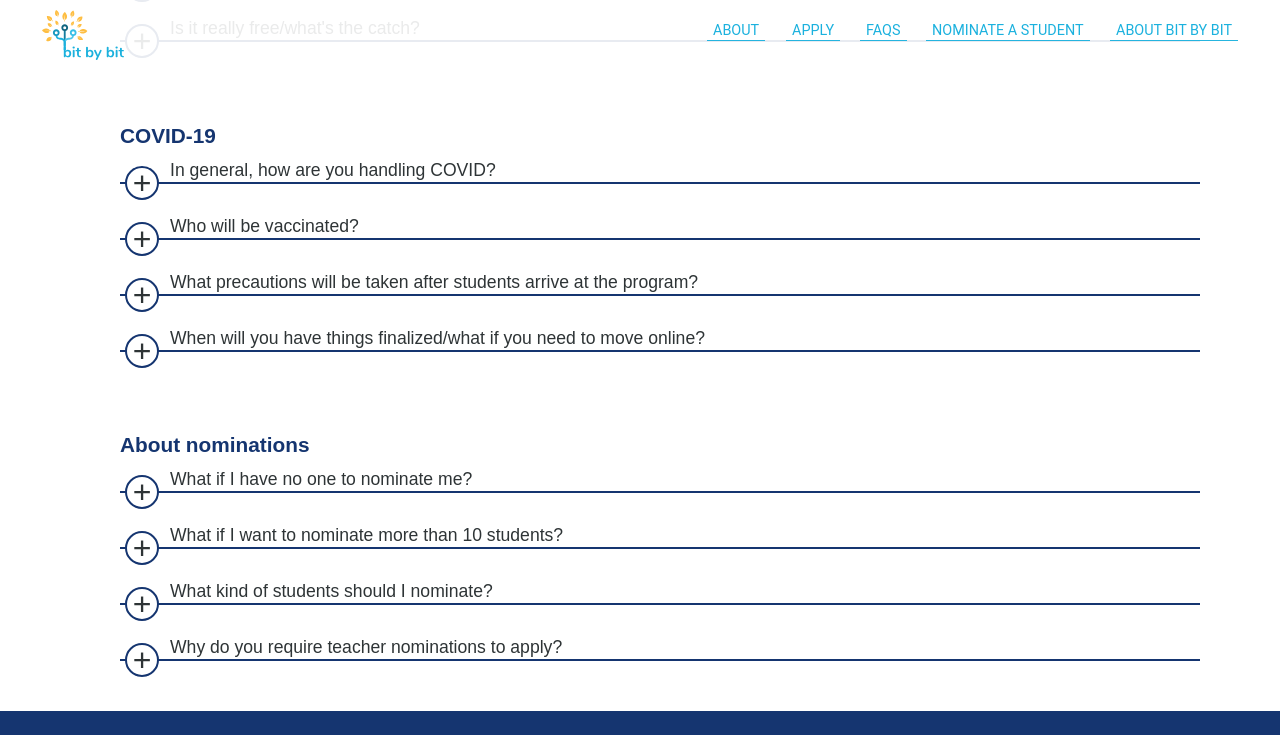
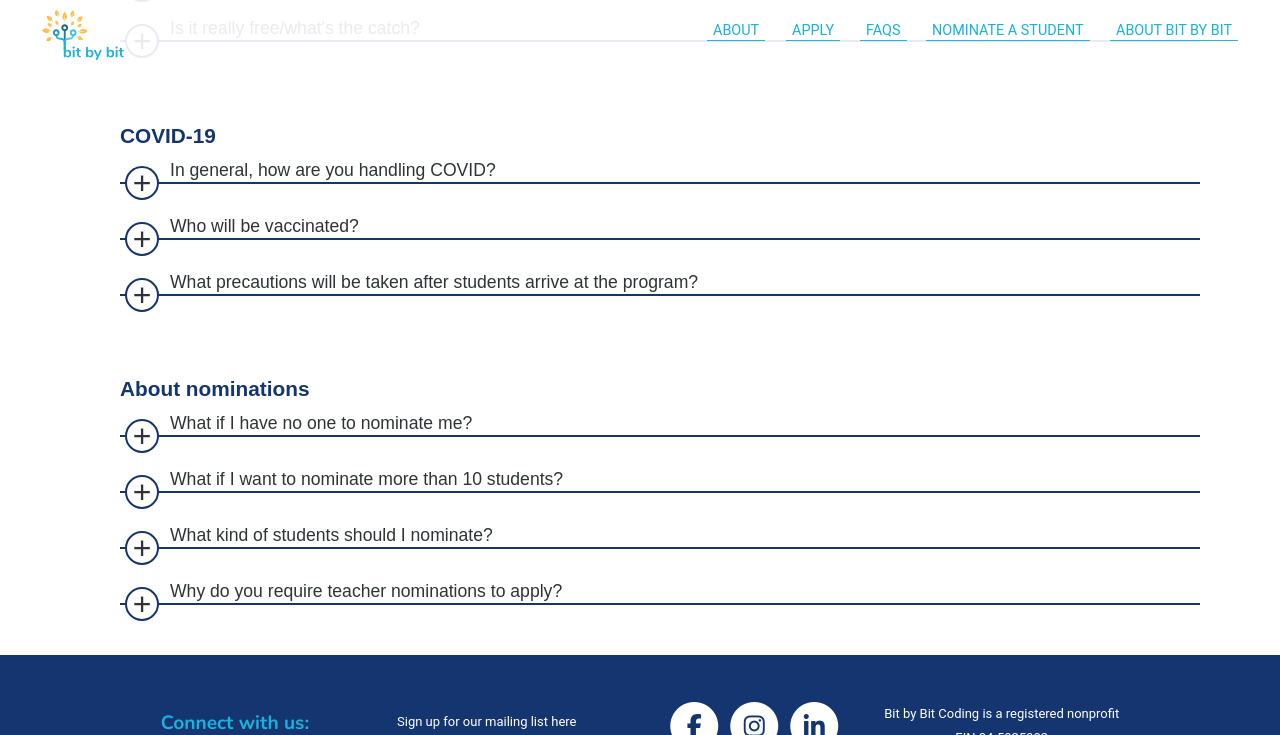
Before and after one commit to bit-by-bit-coding/bxb-website, a Jekyll site: the page built from uncommonsenseseminar.html, in a window 1280 px wide and 900 px high, scrolled down 2627 px, cut to the strip 0-735 px from the top of the window. Built offline with Jekyll 4.4.1, drawn with Linux system fonts in a browser that asks for light colours; nearby versions of some CDN libraries; some web fonts are replaced; some of the changed lines change nothing that is shown.

Commit message:
remove old thing

```diff
--- a/uncommonsenseseminar.html
+++ b/uncommonsenseseminar.html
@@ -403,18 +403,6 @@ style: usreferral.css
                     Aside from vaccinations, rapid tests will be required every other day, including 3 days before the program begins. Free p100 masks will be provided. Temperature checks will be performed daily.
                 </p>
             </details>
-            <details>
-                <summary>When will you have things finalized/what if you need to move online?</summary>
-                <p>
-                    With the uncertainties of COVID, we understand that there may be changes to our program format. If we need to move online, we will inform
-                    everyone as soon as possible. This will likely be no later than July, though if something
-                    unexpected happens (eg a new rapidly-spreading strain unaffected by vaccination status), those
-                    plans may have to change. If we move online, we will run the entire program virtually. The
-                    curriculum
-                    will be the same though adapted for the new format, and some meetings will be shorter or
-                    asynchronous to avoid Zoom fatigue.
-                </p>
-            </details>
             <br>
             <h4 class="noslashes">About nominations</h4>
             <details>
```
